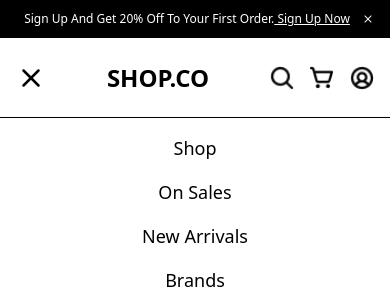
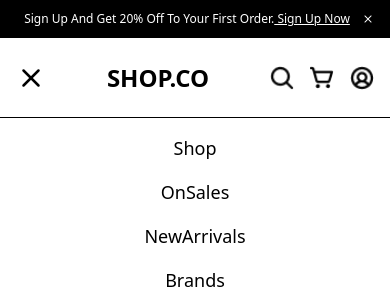
Before and after one commit to Komal-shah22/ui-ux-hackathon, a Next.js app: page / in a window 390 px wide. Both pictures are taken after a click on the button 31 px from the left and 77 px from the top of the page. Shown: the top 298 px of the page. Built offline with nearby package versions, Linux system fonts and the light colour scheme.

Commit message:
first commit

```diff
--- a/components/Header/page.tsx
+++ b/components/Header/page.tsx
@@ -50,7 +50,7 @@ const Header = () => {
       </header>
       {menuOpen && (
         <ul className="md:hidden flex flex-col items-center bg-white text-lg capitalize gap-4 py-4 shadow-md">
-          {['shop', 'on sales', 'new arrivals', 'brands'].map((val, ind) => (
+          {['shop', 'onSales', 'newArrivals', 'brands'].map((val, ind) => (
             <li key={ind}>
               <Link
                 href={val === 'shop' ? '/' : `/${val.replace(' ', '-').toLowerCase()}`}
```
